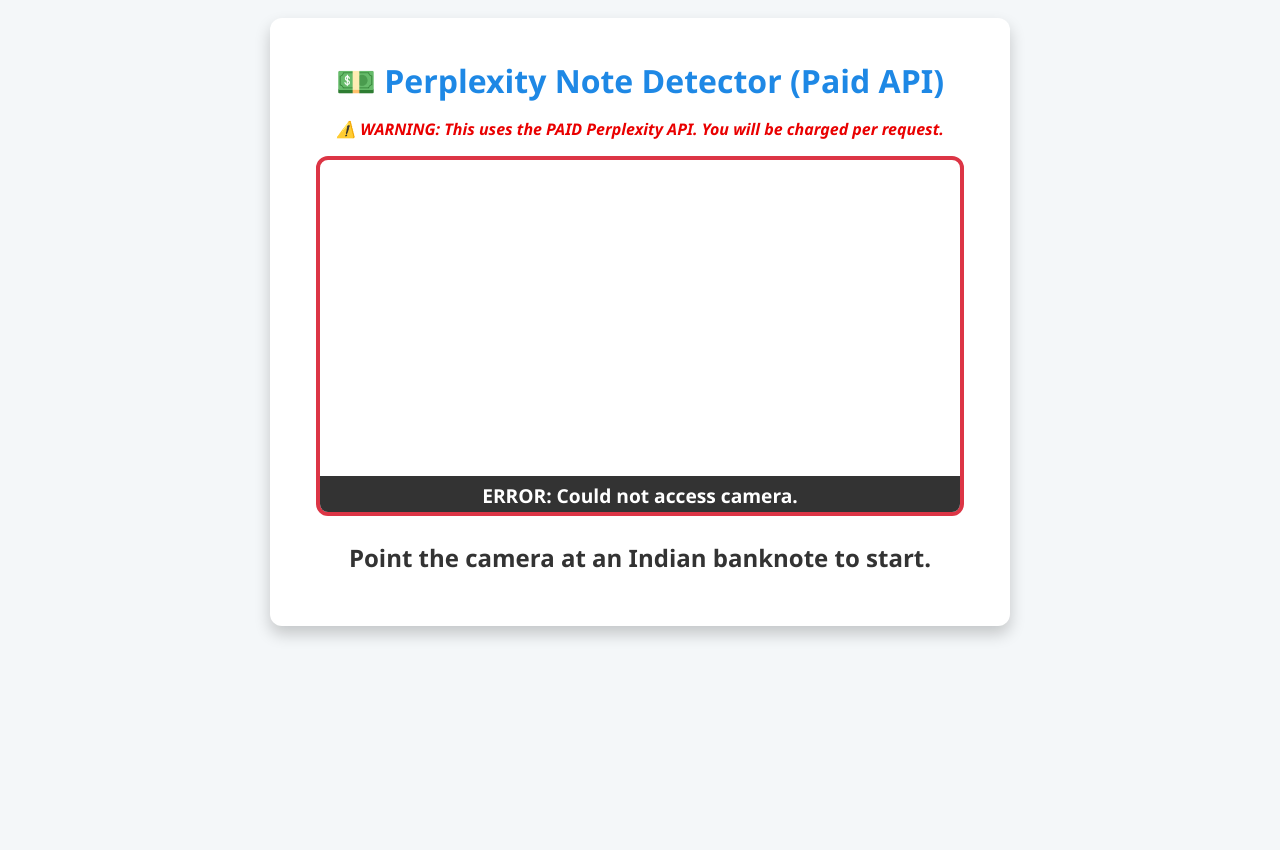
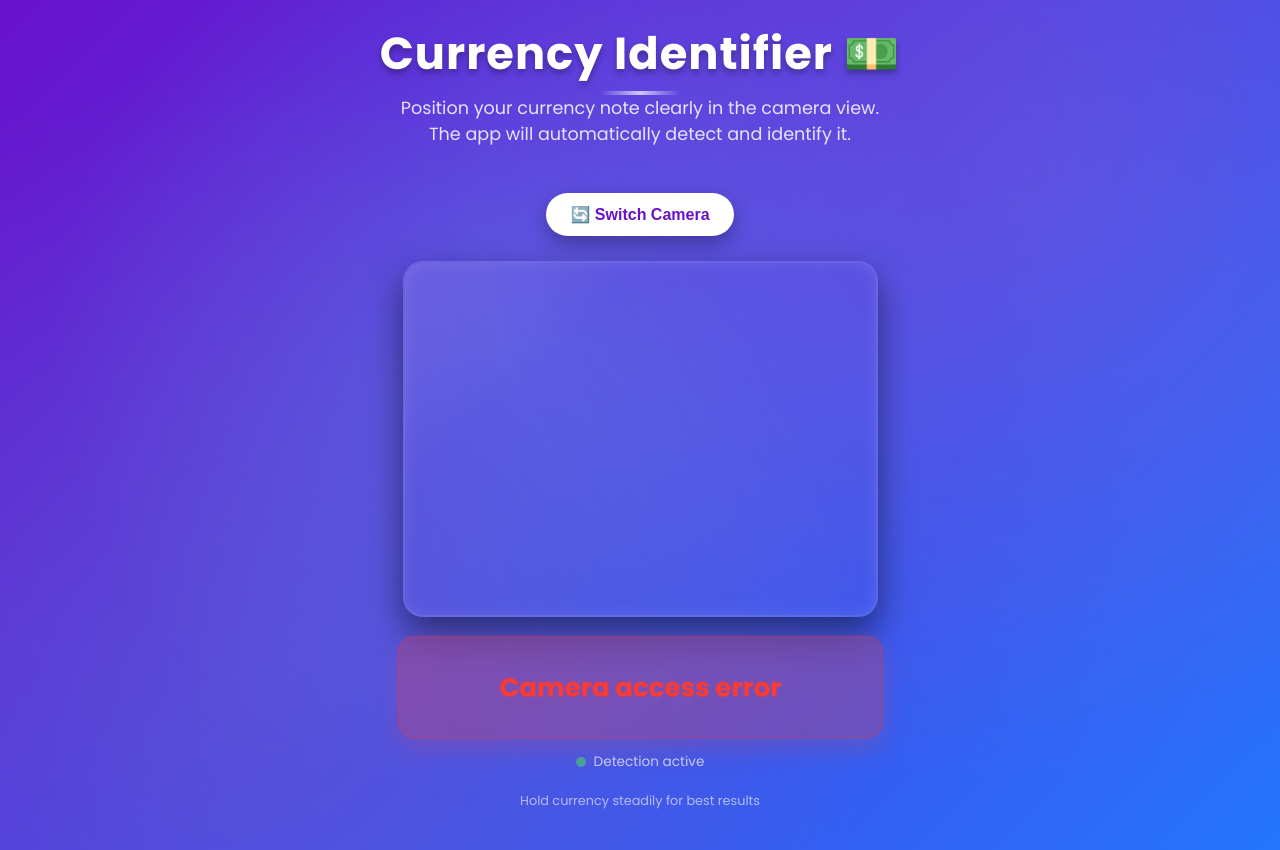
Before and after one commit to giri521/Currency, a Flask app: page / in a window 1280 px wide. Before the commit the page ends 639 px from the top, so only its background shows below. Run offline with Flask 3, Linux system fonts and the light colour scheme; some libraries are stand-ins or nearby versions.

Commit message:
Update index.html

```diff
--- a/templates/index.html
+++ b/templates/index.html
@@ -3,203 +3,442 @@
 <head>
   <meta charset="UTF-8">
   <meta name="viewport" content="width=device-width, initial-scale=1.0">
-    <title>Perplexity Auto Currency Detector</title>
+  <title>Currency Identifier 💵</title>
+  <link href="https://fonts.googleapis.com/css2?family=Poppins:wght@400;600;700&display=swap" rel="stylesheet">
   <style>
-        body { font-family: 'Segoe UI', Tahoma, Geneva, Verdana, sans-serif; padding: 10px; background-color: #f4f7f9; }
-        .container { max-width: 700px; margin: 0 auto; background: white; padding: 20px; border-radius: 12px; box-shadow: 0 8px 16px rgba(0,0,0,0.2); }
-        h1 { text-align: center; color: #1e88e5; margin-bottom: 5px;}
-        .video-container {
-            position: relative;
-            width: 100%;
-            max-width: 640px;
-            margin: 10px auto;
-            border: 4px solid var(--status-color, #aaa);
-            border-radius: 12px;
-            overflow: hidden;
-            transition: border-color 0.5s ease-in-out;
-        }
-        video { width: 100%; display: block; }
-        canvas { display: none; }
-
-        /* The Animated Status Display */
-        #status-bar {
-            height: 40px;
-            text-align: center;
-            line-height: 40px;
-            font-size: 1.2em;
-            font-weight: bold;
-            color: white;
-            background-color: var(--status-color, #333);
-            transition: background-color 0.5s ease-in-out;
-            border-radius: 0 0 8px 8px;
-            margin: -4px; /* Adjust to cover border */
+    /* Mobile-First Reset and Base Styles */
+    * {
+      box-sizing: border-box;
+      margin: 0;
+      padding: 0;
     }
 
-        .result-text {
-            text-align: center;
-            padding: 15px;
-            font-size: 1.5em;
-            font-weight: bold;
-            color: #333;
-            min-height: 50px;
+    body {
+      font-family: 'Poppins', sans-serif;
+      background: linear-gradient(135deg, #6a11cb 0%, #2575fc 100%);
+      color: #fff;
+      display: flex;
+      flex-direction: column;
+      align-items: center;
+      min-height: 100vh;
+      padding: 20px 10px;
+      position: relative;
+      overflow-x: hidden;
     }
 
-        /* Animation Keyframes (Pulsing Green for Pass) */
-        @keyframes pulse-success {
-            0% { box-shadow: 0 0 0 0 rgba(40, 167, 69, 0.4); }
-            70% { box-shadow: 0 0 0 10px rgba(40, 167, 69, 0); }
-            100% { box-shadow: 0 0 0 0 rgba(40, 167, 69, 0); }
+    /* Animated background elements */
+    body::before {
+      content: '';
+      position: absolute;
+      top: 0;
+      left: 0;
+      width: 100%;
+      height: 100%;
+      background:
+        radial-gradient(circle at 20% 80%, rgba(120, 119, 198, 0.3) 0%, transparent 50%),
+        radial-gradient(circle at 80% 20%, rgba(255, 119, 198, 0.15) 0%, transparent 50%),
+        radial-gradient(circle at 40% 40%, rgba(120, 219, 255, 0.2) 0%, transparent 50%);
+      z-index: -1;
     }
 
-        .video-container.validated {
-            border-color: #28a745; /* Green */
-            animation: pulse-success 1.5s infinite;
-        }
-        .video-container.analyzing {
-             border-color: #ffc107; /* Yellow */
-        }
-        .video-container.error {
-             border-color: #dc3545; /* Red */
+    /* Header Styling */
+    .app-header {
+      text-align: center;
+      margin-bottom: 25px;
+      width: 100%;
     }
 
+    h1 {
+      font-size: 2.2rem;
+      margin-bottom: 8px;
+      text-shadow: 0 4px 6px rgba(0,0,0,0.3);
+      letter-spacing: 1px;
+      position: relative;
+      display: inline-block;
+    }
+
+    h1::after {
+      content: '';
+      position: absolute;
+      bottom: -8px;
+      left: 50%;
+      transform: translateX(-50%);
+      width: 80px;
+      height: 4px;
+      background: linear-gradient(90deg, transparent, rgba(255,255,255,0.7), transparent);
+      border-radius: 2px;
+    }
+
+    p.description {
+      font-size: 0.95rem;
+      margin-bottom: 20px;
+      color: rgba(255, 255, 255, 0.85);
+      max-width: 500px;
+      margin-left: auto;
+      margin-right: auto;
+      line-height: 1.5;
+    }
+
+    /* Main content container */
+    .main-container {
+      display: flex;
+      flex-direction: column;
+      align-items: center;
+      width: 100%;
+      max-width: 500px;
+    }
+
+    /* Camera Container & Video */
+    .camera-container {
+      width: 95%;
+      max-width: 400px;
+      aspect-ratio: 4/3;
+      border-radius: 20px;
+      overflow: hidden;
+      box-shadow:
+        0 15px 35px rgba(0,0,0,0.5),
+        inset 0 0 15px rgba(255,255,255,0.1);
+      margin-bottom: 20px;
+      transition: all 0.4s ease;
+      position: relative;
+      border: 2px solid rgba(255,255,255,0.1);
+    }
+
+    .camera-container::before {
+      content: '';
+      position: absolute;
+      top: 0;
+      left: 0;
+      right: 0;
+      bottom: 0;
+      background: linear-gradient(135deg, rgba(255,255,255,0.1) 0%, transparent 30%);
+      z-index: 1;
+      pointer-events: none;
+    }
+
+    .camera-container:active {
+      transform: scale(0.98);
+      box-shadow:
+        0 8px 20px rgba(0,0,0,0.4),
+        inset 0 0 10px rgba(255,255,255,0.1);
+    }
+
+    video {
+      width: 100%;
+      height: 100%;
+      object-fit: cover;
+      filter: brightness(1.05) contrast(1.05);
+      transition: filter 0.3s ease;
+    }
+
+    /* Control Button */
+    .controls {
+      display: flex;
+      gap: 15px;
+      margin-bottom: 25px;
+      flex-wrap: wrap;
+      justify-content: center;
+    }
+
+    #flip-button {
+      padding: 12px 24px;
+      font-size: 1rem;
+      font-weight: 600;
+      color: #6a11cb;
+      background-color: #fff;
+      border: none;
+      border-radius: 50px;
+      cursor: pointer;
+      box-shadow: 0 8px 20px rgba(0,0,0,0.3);
+      transition: all 0.3s ease;
+      display: flex;
+      align-items: center;
+      gap: 8px;
+    }
+
+    #flip-button:hover {
+      transform: translateY(-3px);
+      box-shadow: 0 12px 25px rgba(0,0,0,0.4);
+    }
+
+    #flip-button:active {
+      transform: translateY(1px);
+      box-shadow: 0 5px 15px rgba(0,0,0,0.3);
+    }
+
+    /* Result Display */
+    #result {
+      min-height: 80px;
+      display: flex;
+      align-items: center;
+      justify-content: center;
+      text-align: center;
+      font-size: 1.4rem;
+      font-weight: 700;
+      padding: 20px;
+      width: 95%;
+      max-width: 400px;
+      background: rgba(255,255,255,0.12);
+      backdrop-filter: blur(10px);
+      border-radius: 16px;
+      border: 1px solid rgba(255,255,255,0.2);
+      box-shadow: 0 10px 25px rgba(0,0,0,0.3);
+      transition: all 0.5s ease;
+      position: relative;
+      overflow: hidden;
+    }
+
+    #result::before {
+      content: '';
+      position: absolute;
+      top: 0;
+      left: -100%;
+      width: 100%;
+      height: 100%;
+      background: linear-gradient(90deg, transparent, rgba(255,255,255,0.1), transparent);
+      transition: left 0.7s ease;
+    }
+
+    #result:hover::before {
+      left: 100%;
+    }
+
+    #result.correct {
+      background: rgba(76, 217, 100, 0.25);
+      color: #4cd964;
+      border-color: rgba(76, 217, 100, 0.4);
+      box-shadow: 0 10px 25px rgba(76, 217, 100, 0.2);
+      transform: scale(1.02);
+    }
+
+    #result.warning {
+      background: rgba(255, 59, 48, 0.25);
+      color: #ff3b30;
+      border-color: rgba(255, 59, 48, 0.4);
+      box-shadow: 0 10px 25px rgba(255, 59, 48, 0.2);
+      transform: scale(1.02);
+    }
+
+    /* Status indicator */
+    .status-indicator {
+      display: flex;
+      align-items: center;
+      gap: 8px;
+      margin-top: 15px;
+      font-size: 0.85rem;
+      color: rgba(255, 255, 255, 0.7);
+    }
+
+    .status-dot {
+      width: 10px;
+      height: 10px;
+      border-radius: 50%;
+      background-color: #4cd964;
+      animation: pulse 2s infinite;
+    }
+
+    @keyframes pulse {
+      0% { opacity: 1; }
+      50% { opacity: 0.5; }
+      100% { opacity: 1; }
+    }
+
+    /* Footer */
+    .app-footer {
+      margin-top: auto;
+      padding: 20px 0;
+      font-size: 0.8rem;
+      color: rgba(255, 255, 255, 0.6);
+      text-align: center;
+    }
+
+    /* Responsive adjustment */
+    @media (min-width: 600px) {
+      h1 { font-size: 2.8rem; }
+      p.description { font-size: 1.1rem; }
+      .camera-container { max-width: 500px; }
+      #result {
+        font-size: 1.6rem;
+        max-width: 500px;
+        min-height: 100px;
+      }
+      .controls {
+        gap: 20px;
+      }
+    }
+
+    /* Loading animation */
+    @keyframes shimmer {
+      0% { background-position: -468px 0; }
+      100% { background-position: 468px 0; }
+    }
+
+    .loading {
+      animation-duration: 1.5s;
+      animation-fill-mode: forwards;
+      animation-iteration-count: infinite;
+      animation-name: shimmer;
+      animation-timing-function: linear;
+      background: linear-gradient(to right, rgba(255,255,255,0.1) 8%, rgba(255,255,255,0.2) 18%, rgba(255,255,255,0.1) 33%);
+      background-size: 800px 104px;
+      position: relative;
+    }
   </style>
 </head>
 <body>
-    <div class="container">
-        <h1>💵 Perplexity Note Detector (Paid API)</h1>
-        <p style="text-align: center; font-style: italic; color: #e90000; font-weight: bold;">⚠️ WARNING: This uses the PAID Perplexity API. You will be charged per request.</p>
-
-        <div id="videoContainer" class="video-container analyzing">
-            <video id="video" autoplay playsinline></video>
-            <div id="status-bar">Awaiting camera permission...</div>
+  <div class="app-header">
+    <h1>Currency Identifier 💵</h1>
+    <p class="description">Position your currency note clearly in the camera view. The app will automatically detect and identify it.</p>
   </div>
 
-        <canvas id="canvas"></canvas>
+  <div class="main-container">
+    <div class="controls">
+      <button id="flip-button">🔄 Switch Camera</button>
+    </div>
 
-        <div class="result-text">
-            <span id="finalResult">Point the camera at an Indian banknote to start.</span>
+    <div class="camera-container">
+      <video id="camera" autoplay playsinline></video>
+    </div>
+
+    <p id="result">Initializing camera...</p>
+
+    <div class="status-indicator">
+      <div class="status-dot"></div>
+      <span>Detection active</span>
     </div>
   </div>
 
+  <div class="app-footer">
+    <p>Hold currency steadily for best results</p>
+  </div>
+
   <script>
-        const video = document.getElementById('video');
-        const canvas = document.getElementById('canvas');
-        const context = canvas.getContext('2d');
-        const statusBar = document.getElementById('status-bar');
-        const finalResult = document.getElementById('finalResult');
-        const videoContainer = document.getElementById('videoContainer');
+    const video = document.getElementById('camera');
+    const resultEl = document.getElementById('result');
+    const flipButton = document.getElementById('flip-button');
+    let currentStream;
+    let lastMessage = "";
 
-        let isAnalyzing = false;
-        let lastSpeechText = ""; // Track the last spoken text
-        const CAPTURE_INTERVAL_MS = 1500; // Analyze frame every 1.5 seconds
-
-        // --- 1. CAMERA SETUP ---
-        async function setupCamera() {
-            try {
-                const stream = await navigator.mediaDevices.getUserMedia({
-                    video: { facingMode: 'environment' }
-                });
-                video.srcObject = stream;
-                statusBar.textContent = 'Camera active. Analyzing...';
-                videoContainer.classList.add('analyzing');
-            } catch (err) {
-                console.error("Could not access camera: ", err);
-                statusBar.textContent = 'ERROR: Could not access camera.';
-                videoContainer.classList.remove('analyzing');
-                videoContainer.classList.add('error');
+    // Function to stop the current video stream
+    function stopStream() {
+      if (currentStream) {
+        currentStream.getTracks().forEach(track => track.stop());
       }
     }
 
-        // --- 2. IMAGE CAPTURE AND SENDING ---
-        function captureAndAnalyze() {
-            if (isAnalyzing || video.readyState < 2) return;
+    // Function to start the camera, prioritizing the 'environment' (back) camera
+    async function startCamera(facingMode = 'environment') {
+      stopStream();
+      resultEl.textContent = "Loading camera...";
+      resultEl.classList.add("loading");
 
-            isAnalyzing = true;
-            statusBar.textContent = 'ANALYZING...';
+      try {
+        const constraints = {
+            video: {
+                facingMode: { exact: facingMode }
+            }
+        };
 
-            const w = video.videoWidth;
-            const h = video.videoHeight;
-            canvas.width = w;
-            canvas.height = h;
+        const stream = await navigator.mediaDevices.getUserMedia(constraints);
+        currentStream = stream;
+        video.srcObject = stream;
+        resultEl.textContent = "Ready for detection";
+        resultEl.classList.remove("loading", "correct", "warning");
 
-            context.drawImage(video, 0, 0, w, h);
+      } catch (err) {
+        console.warn(`Exact facingMode '${facingMode}' failed. Falling back to any available camera.`);
 
-            canvas.toBlob((blob) => {
-                const formData = new FormData();
-                formData.append('image', blob, 'frame.jpg');
-                sendToBackend(formData);
-            }, 'image/jpeg', 0.8);
+        if (facingMode === 'environment') {
+            try {
+                const stream = await navigator.mediaDevices.getUserMedia({ video: true });
+                currentStream = stream;
+                video.srcObject = stream;
+                resultEl.textContent = "Ready for detection";
+                resultEl.classList.remove("loading", "correct", "warning");
+            } catch (fallbackErr) {
+                resultEl.textContent = "Camera access error";
+                resultEl.className = "warning";
+                console.error("Camera access error:", fallbackErr);
             }
-
-        // --- 3. BACKEND COMMUNICATION AND SPEECH ---
-        async function sendToBackend(formData) {
-            try {
-                const response = await fetch('/detect', {
-                    method: 'POST',
-                    body: formData
-                });
-
-                const data = await response.json();
-
-                let speechText = data.speech_text || "Analysis complete.";
-
-                // 3a. Update Visual Status (Passing Test Animation)
-                videoContainer.classList.remove('analyzing', 'error', 'validated');
-
-                if (response.ok && data.denomination !== 'null' && data.full_validation) {
-                    // Success (Passing Test)
-                    finalResult.textContent = `✅ VALIDATED: ${speechText.toUpperCase()}`;
-                    videoContainer.classList.add('validated');
-                } else if (response.ok && data.denomination !== 'null') {
-                    // Partial Success/Detected but low confidence
-                    finalResult.textContent = `🟡 DETECTED: ${speechText.toUpperCase()} (Validation LOW)`;
-                    videoContainer.classList.add('analyzing');
         } else {
-                    // Fail / Error / Not clear
-                    finalResult.textContent = `❌ FAILURE: ${speechText}`;
-                    videoContainer.classList.add('error');
+             resultEl.textContent = "Camera access error";
+             resultEl.className = "warning";
+             console.error("Camera access error:", err);
         }
-
-                statusBar.textContent = speechText;
-
-                // 3b. Text-to-Speech (TTS) Logic
-                // Only speak if the text has changed to avoid repeating the same value.
-                if (speechText && speechText !== lastSpeechText) {
-                    speak(speechText);
-                    lastSpeechText = speechText;
-                }
-
-            } catch (error) {
-                console.error('Detection fetch error:', error);
-                finalResult.textContent = `❌ CONNECTION ERROR: Check Flask server.`;
-                statusBar.textContent = 'CONNECTION ERROR';
-                videoContainer.classList.remove('analyzing');
-                videoContainer.classList.add('error');
-            } finally {
-                isAnalyzing = false;
       }
     }
 
-        // --- 4. TTS UTILITY (Standard Browser Feature) ---
-        function speak(text) {
-            if ('speechSynthesis' in window) {
-                if (speechSynthesis.speaking) {
-                    speechSynthesis.cancel();
+    // Flip camera handler
+    flipButton.addEventListener('click', () => {
+      if (!video.srcObject) return;
+      try {
+        const currentFacingMode = video.srcObject.getVideoTracks()[0].getSettings().facingMode;
+        const newFacingMode = currentFacingMode === 'environment' ? 'user' : 'environment';
+        startCamera(newFacingMode);
+      } catch (e) {
+        console.error("Error determining current camera mode:", e);
+        startCamera(video.srcObject.getVideoTracks()[0].getSettings().facingMode === 'user' ? 'environment' : 'user');
       }
-                const utterance = new SpeechSynthesisUtterance(text);
-                speechSynthesis.speak(utterance);
+    });
+
+    // Initial camera start
+    startCamera('environment');
+
+    function captureAndPredict() {
+      if (!video.srcObject || video.videoWidth === 0 || video.videoHeight === 0) return;
+
+      const canvas = document.createElement('canvas');
+      canvas.width = video.videoWidth;
+      canvas.height = video.videoHeight;
+
+      const ctx = canvas.getContext('2d');
+      ctx.drawImage(video, 0, 0, canvas.width, canvas.height);
+
+      const imageData = canvas.toDataURL('image/jpeg', 0.8);
+
+      fetch('/predict', {
+        method: 'POST',
+        headers: { 'Content-Type': 'application/json' },
+        body: JSON.stringify({ image: imageData })
+      })
+      .then(res => res.json())
+      .then(data => {
+        if (data.error) {
+          resultEl.textContent = "Detection error";
+          resultEl.className = "warning";
+        } else {
+          const label = data.label.replace("Background","").trim();
+          const confidence = data.confidence;
+          let message = "";
+
+          if (confidence >= 90 && label !== "") {
+            message = "✅ Identified: " + label;
+            resultEl.className = "correct";
+          } else {
+            message = "❌ Adjust position for better detection";
+            resultEl.className = "warning";
+          }
+
+          resultEl.textContent = message;
+
+          // Speak only if message changed
+          if (message !== lastMessage) {
+            const msg = new SpeechSynthesisUtterance(message);
+            msg.rate = 1.0;
+            window.speechSynthesis.speak(msg);
+            lastMessage = message;
           }
         }
+      })
+      .catch(error => {
+        resultEl.textContent = "Connection issue";
+        resultEl.className = "warning";
+        console.error("Fetch Error:", error);
+      });
+    }
 
-        // --- START THE PROCESS ---
-        video.addEventListener('loadedmetadata', () => {
-            // Start capturing frames at a regular interval once the video stream is ready
-            setInterval(captureAndAnalyze, CAPTURE_INTERVAL_MS);
-        });
-
-        // Initialize camera on page load
-        setupCamera();
-
+    // Auto-capture every 2 seconds
+    setInterval(captureAndPredict, 2000);
   </script>
 </body>
 </html>
```
Lines whose indentation alone changed are shown as unchanged.
